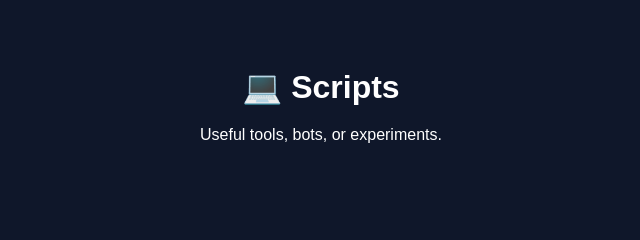
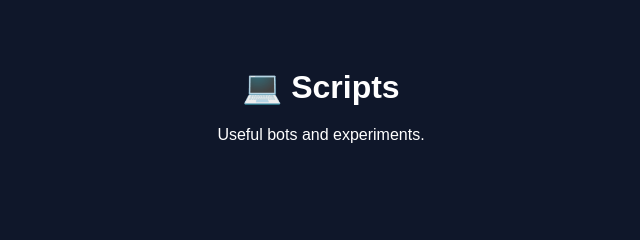
Before and after one commit to exelthebuilder/exelthebuilder.github.io, a plain HTML site: page index.html in a window 1280 px wide. Shown: the part 920-1160 px from the top of the page, 319-959 px from the left. Drawn offline with Linux system fonts and the light colour scheme.

Commit message:
Update index.html

```diff
--- a/index.html
+++ b/index.html
@@ -106,7 +106,7 @@
 
   <section id="scripts" class="fade-in">
     <h2>💻 Scripts</h2>
-    <p>Useful tools, bots, or experiments.</p>
+    <p>Useful bots and experiments.</p>
   </section>
 
   <section id="tools" class="fade-in">
```
